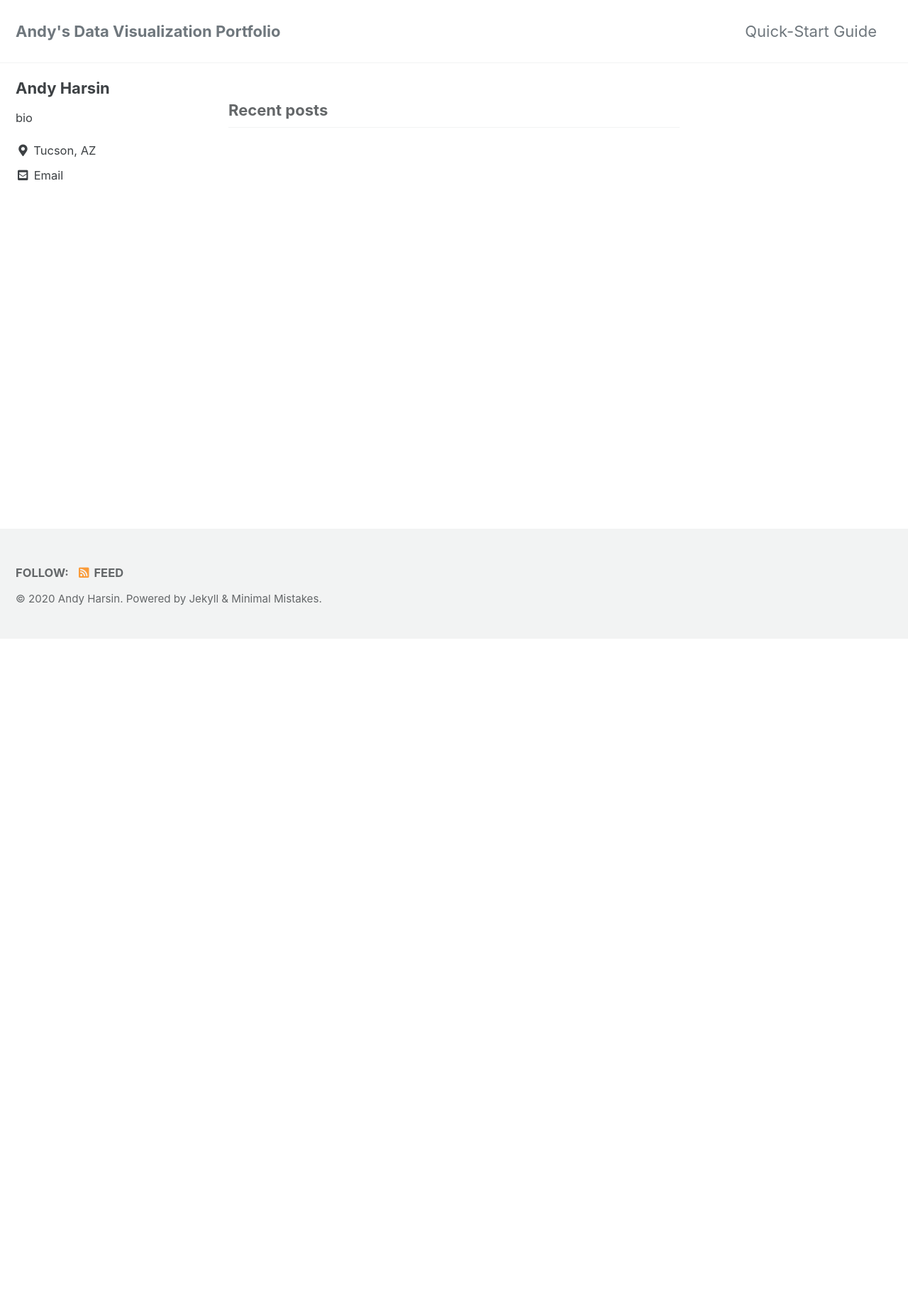
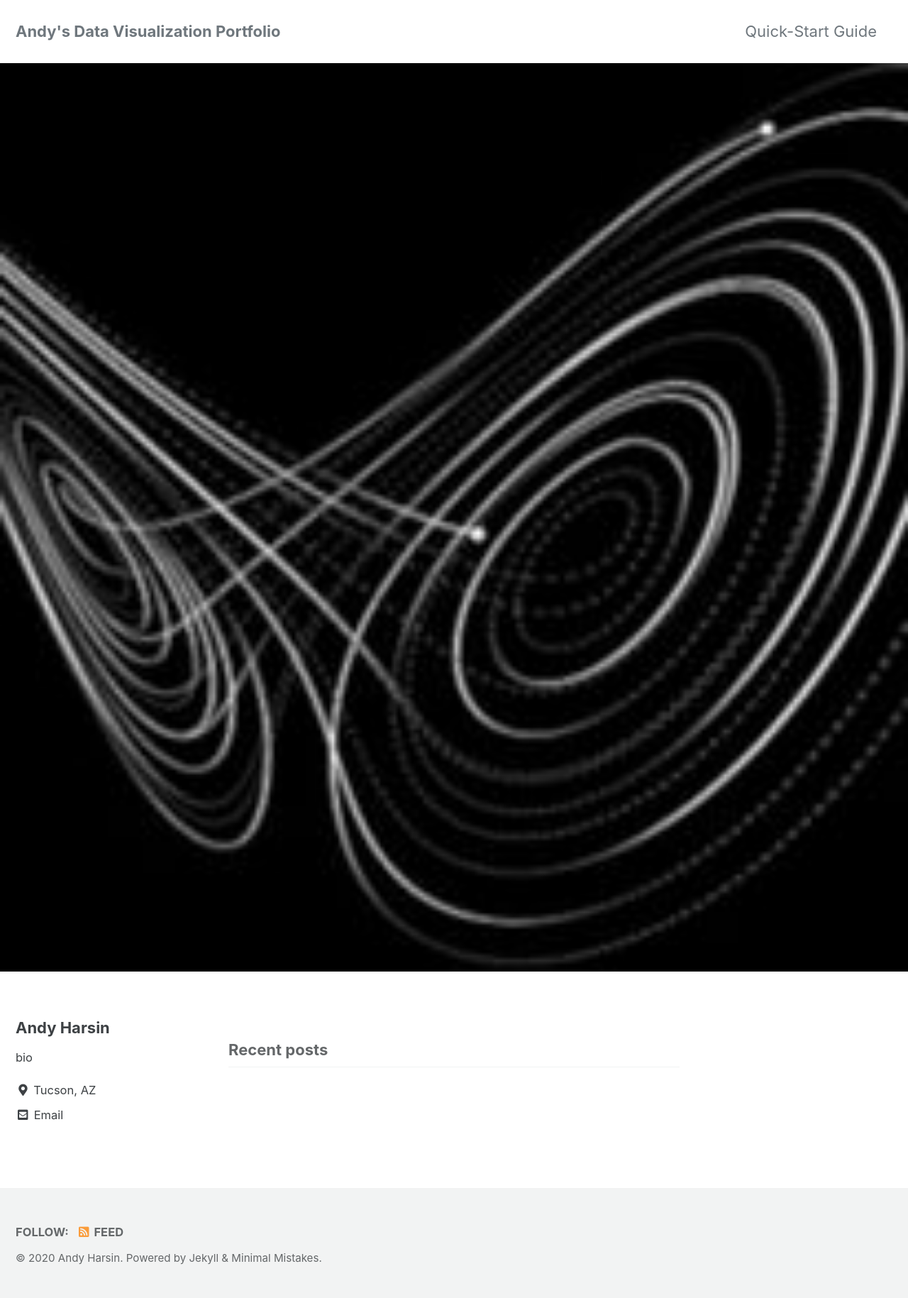
Before and after one commit to andyharsin/andyharsin.github.io, a Jekyll site: the page built from index.html, in a window 1280 px wide. Shown: the whole page at 71% size. Built offline with Jekyll 4.4.1, drawn with Linux system fonts in a browser that asks for light colours; cached includes are drawn as plain includes; the list of posts is cut into pages by our own code; before the commit the page ends 900 px from its top, so only the background shows below that.

Commit message:
added banner image Lorenz.jpg

```diff
--- a/index.html
+++ b/index.html
@@ -1,4 +1,6 @@
 ---
 layout: home
 author_profile: true
+header:
+  image: "/images/Lorenz.jpg"
 ---
```
Also changed, not shown: images/Lorenz.jpg (added).
